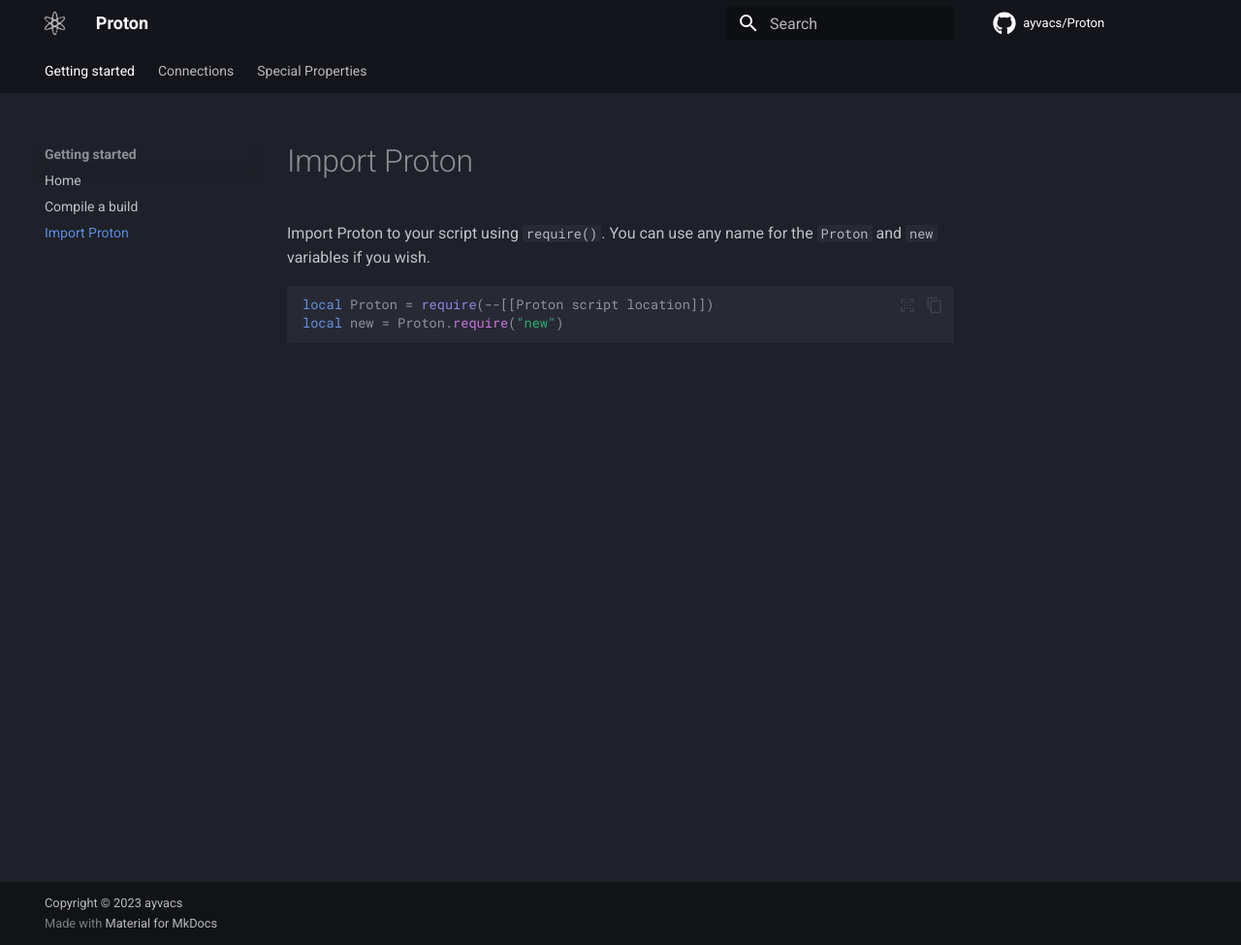
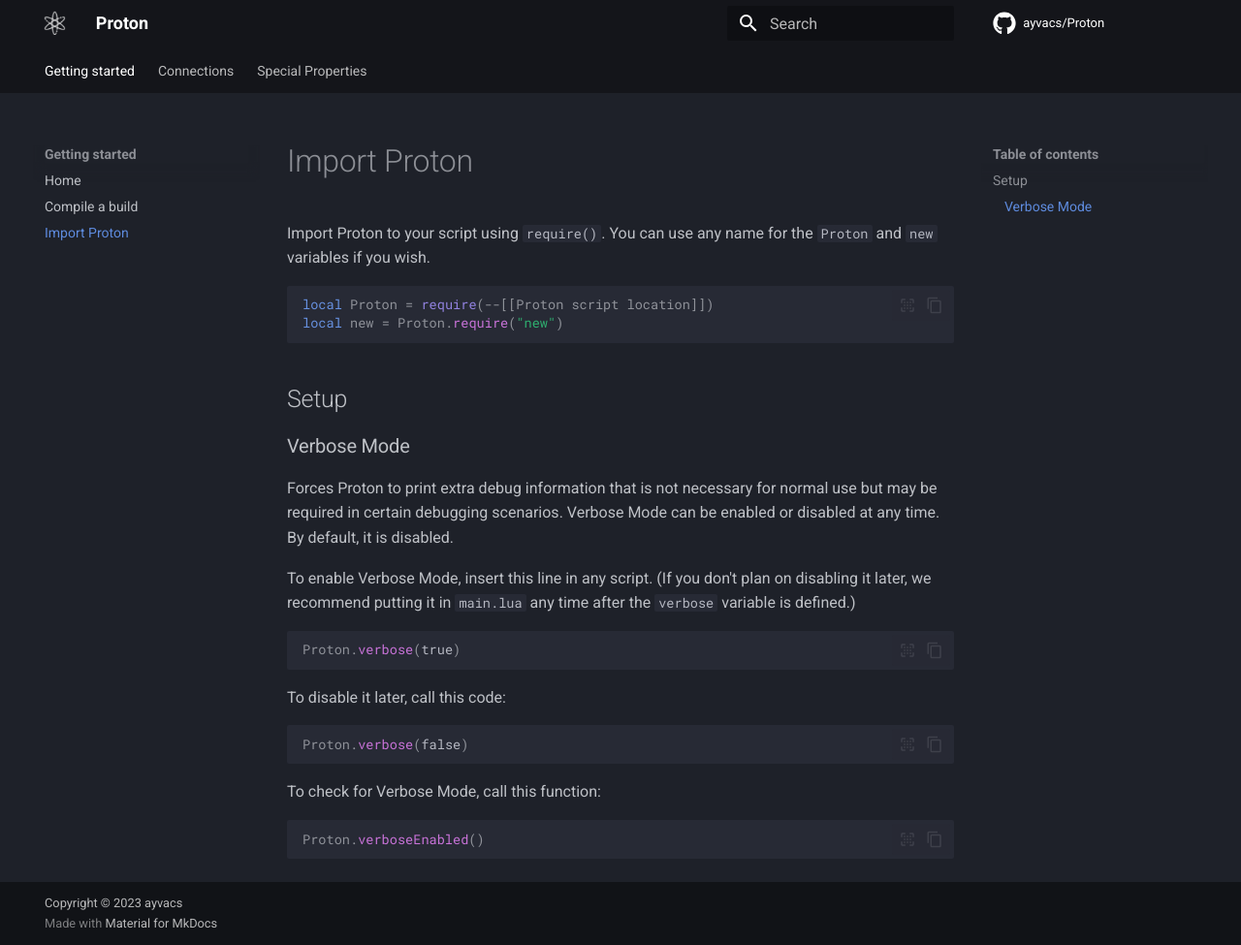
Before and after one commit to ayvacs/Proton, an MkDocs documentation site: the page built from docs/tutorial/import.md, in a window 1280 px wide and 975 px high. Shown: the whole window at 97% size. Built offline with MkDocs 1.6.1 and Material for MkDocs 9.7.7, drawn with Linux system fonts in a browser that asks for light colours; comment, search, counter and statistics services are not loaded.

Commit message:
some changes

````diff
--- a/docs/tutorial/import.md
+++ b/docs/tutorial/import.md
@@ -6,3 +6,25 @@
 local Proton = require(--[[Proton script location]])
 local new = Proton.require("new")
 ```
+
+## Setup
+
+### Verbose Mode
+
+Forces Proton to print extra debug information that is not necessary for normal use but may be required in certain debugging scenarios. Verbose Mode can be enabled or disabled at any time. By default, it is disabled.
+
+To enable Verbose Mode, insert this line in any script. (If you don't plan on disabling it later, we recommend putting it in `main.lua` any time after the `verbose` variable is defined.)
+
+```lua
+Proton.verbose(true)
+```
+
+To disable it later, call this code:
+```lua
+Proton.verbose(false)
+```
+
+To check for Verbose Mode, call this function:
+```lua
+Proton.verboseEnabled()
+```
````
Also changed, not shown: docs/apply-connection.md (+1 -1 lines), docs/index.md (+2 -1 lines), 2 other files.
